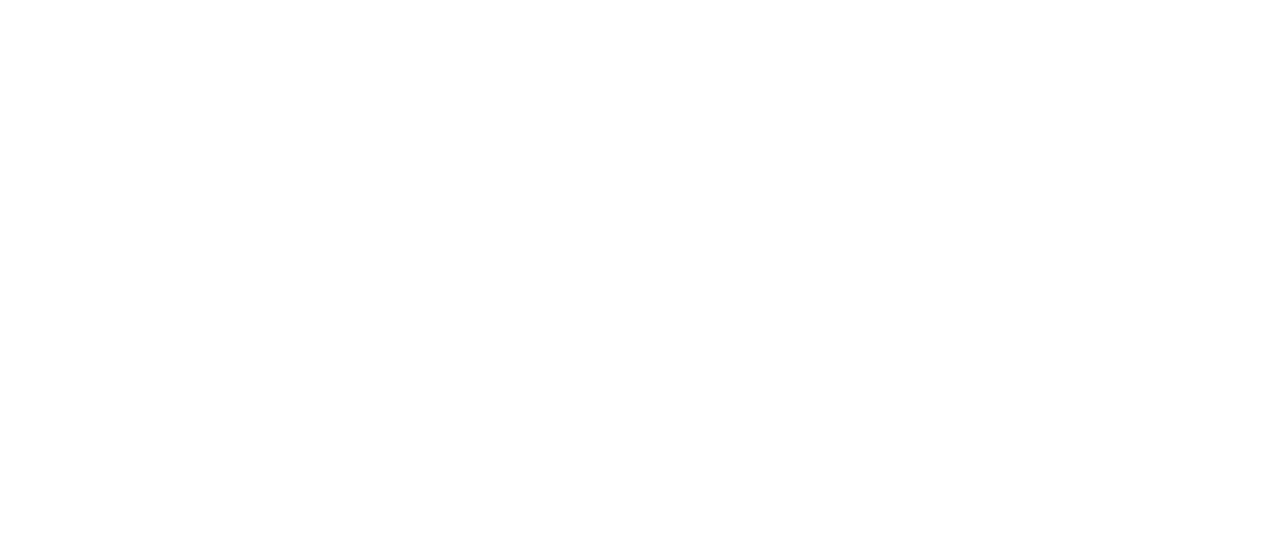
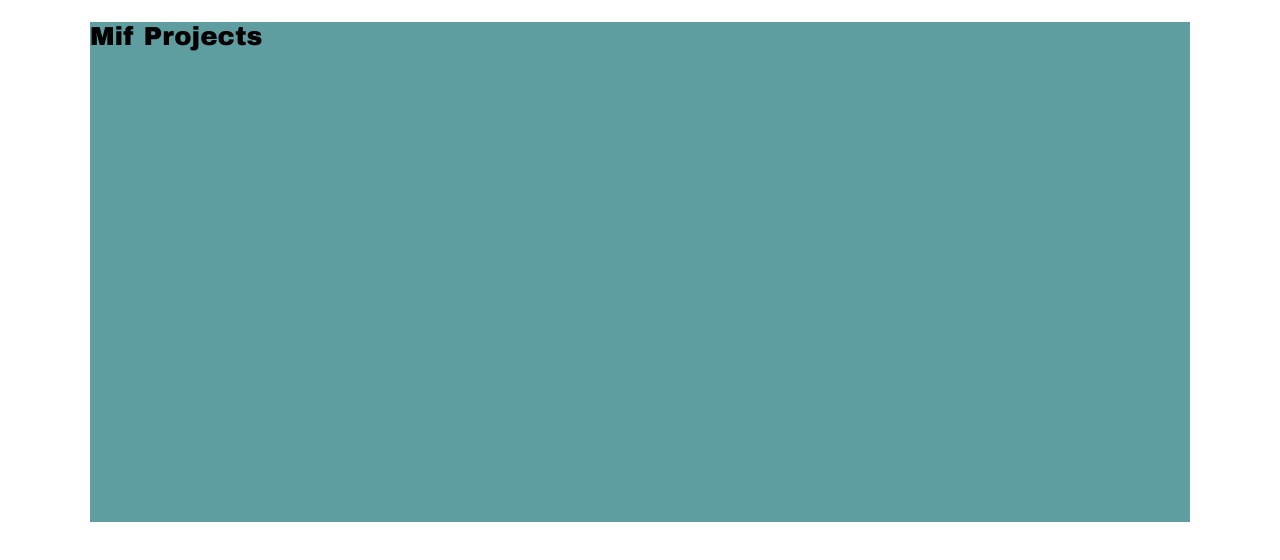
Before and after one commit to Lusenko/test_project, a plain HTML site: page index.html in a window 1280 px wide. Drawn offline with Linux system fonts and the light colour scheme.

Commit message:
first section

```diff
--- a/index.html
+++ b/index.html
@@ -2,9 +2,15 @@
 <html lang="en">
 <head>
     <meta charset="UTF-8">
+    <link rel="stylesheet" href="style.css">
     <title>Title</title>
 </head>
 <body>
+<section class="section1">
+    <div class="section1_block">
+        <h1>Mif Projects</h1>
+    </div>
+</section>
 
 </body>
 </html>
--- /dev/null
+++ b/style.css
@@ -0,0 +1,16 @@
+.section1{
+    width: 100%;
+    margin: 0 auto;
+}
+
+.section1_block{
+    width: 1100px;
+    height: 500px;
+    margin: 0 auto;
+    background: cadetblue;
+}
+
+h1{
+    font-family: "Arial Black", sans-serif;
+    font-size: 26px;
+}
```
